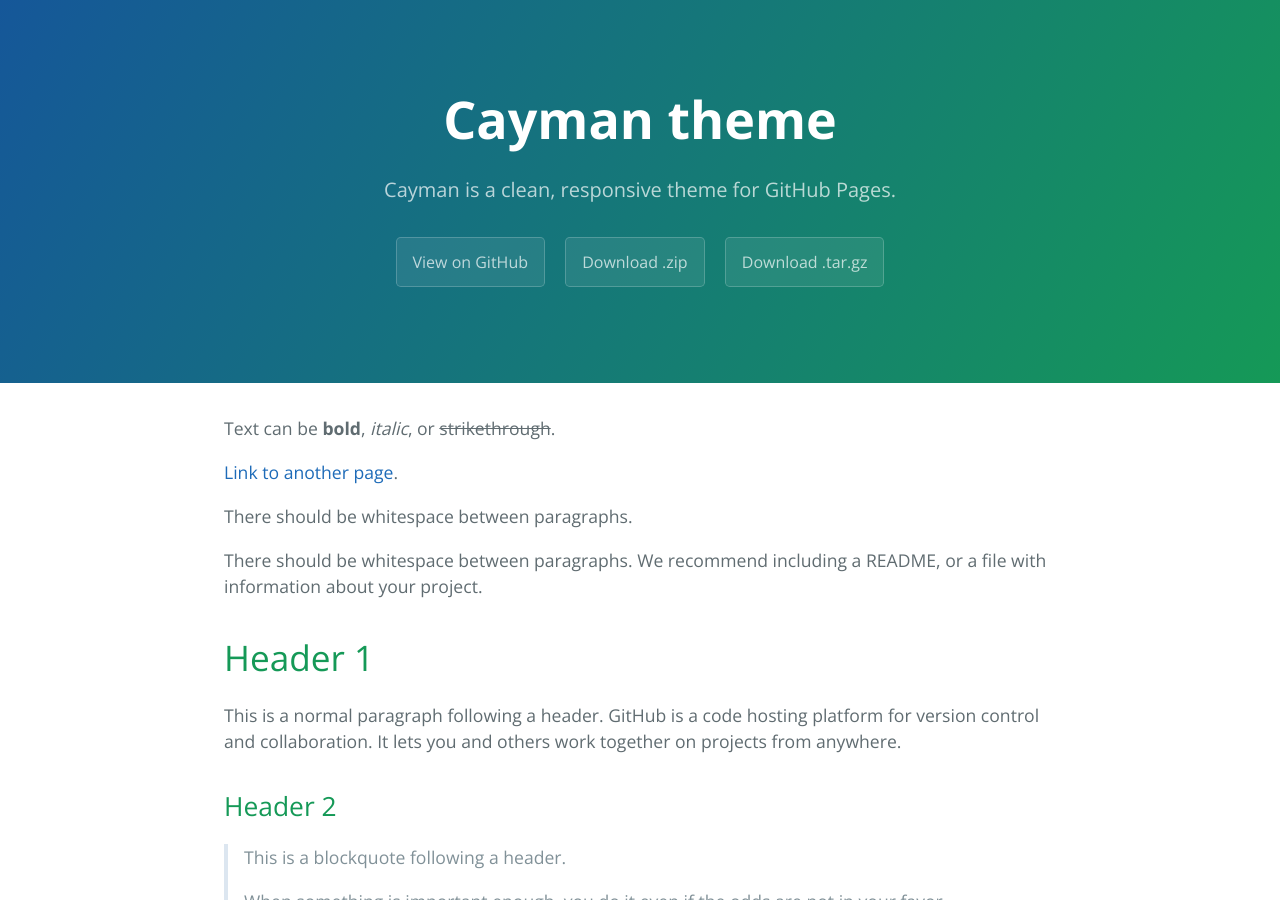
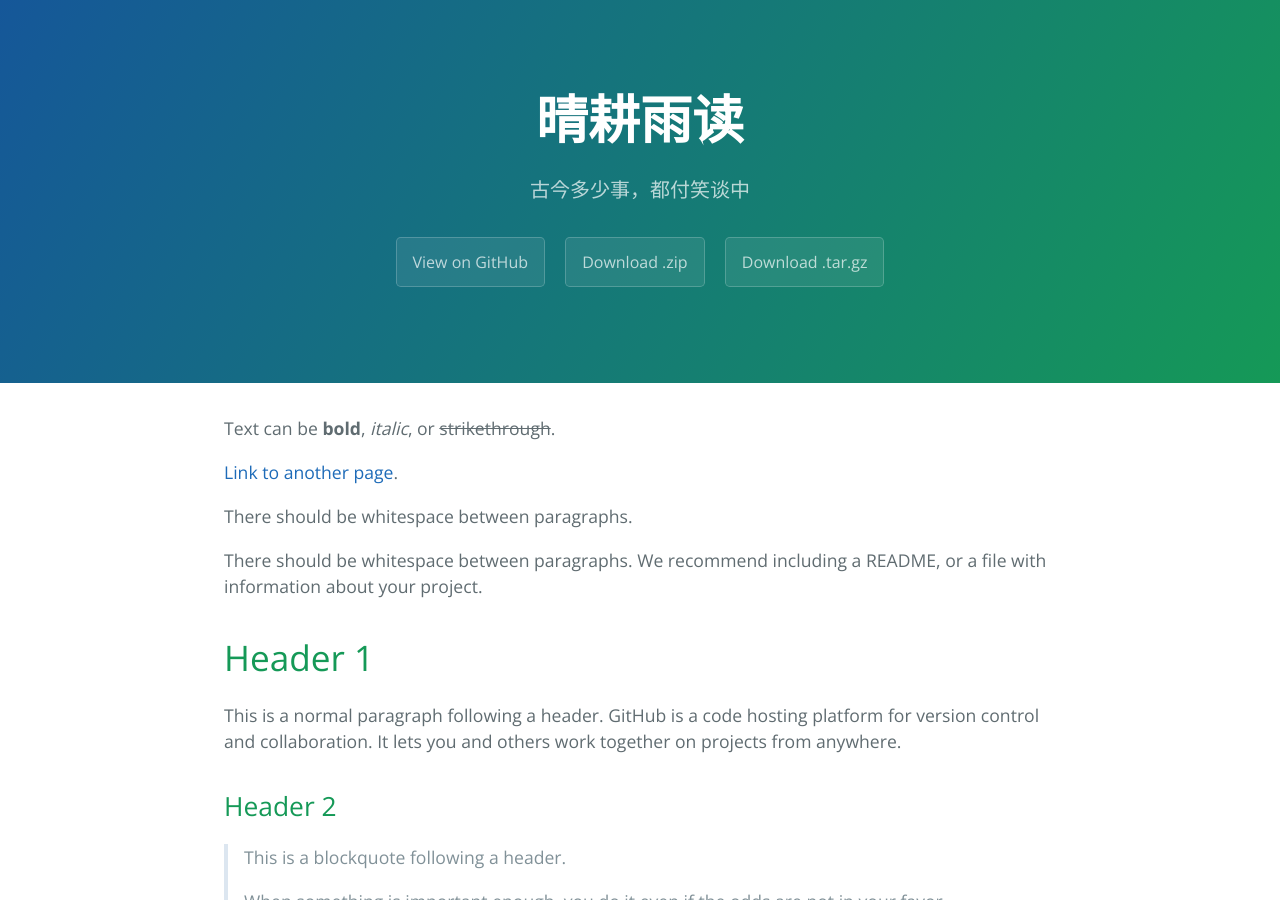
Before and after one commit to longhistory/ghbg, a Jekyll site: the page built from index.md, in a window 1280 px wide and 900 px high. Built offline with Jekyll 4.4.1, drawn with Linux system fonts in a browser that asks for light colours.

Commit message:
update title

```diff
--- a/_config.yml
+++ b/_config.yml
@@ -1,5 +1,5 @@
-title: Cayman theme
-description: Cayman is a clean, responsive theme for GitHub Pages.
+title: 晴耕雨读
+description: 古今多少事，都付笑谈中
 show_downloads: true
 google_analytics:
 theme:
```
